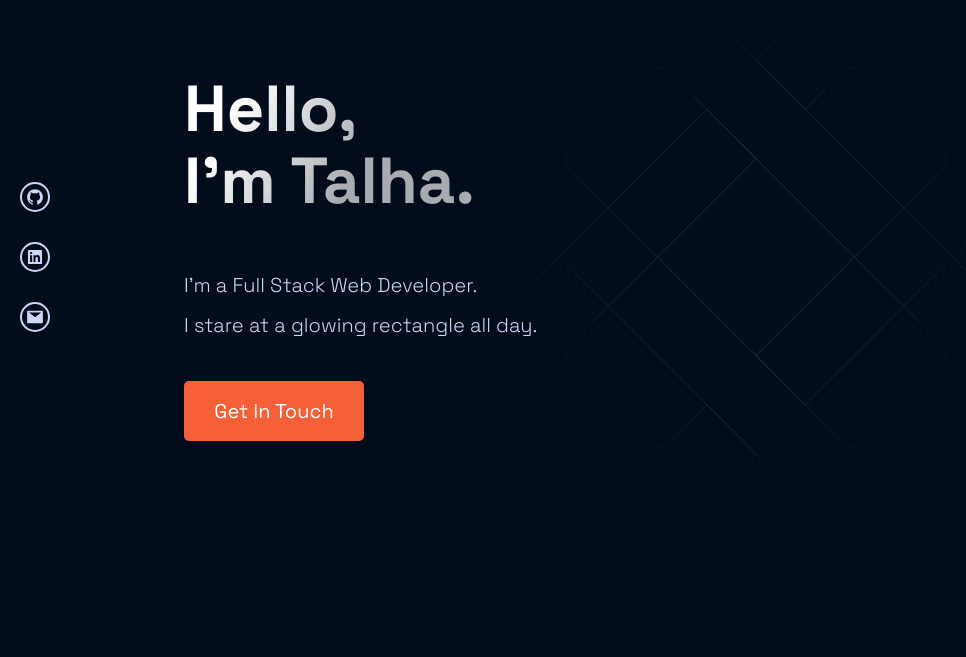
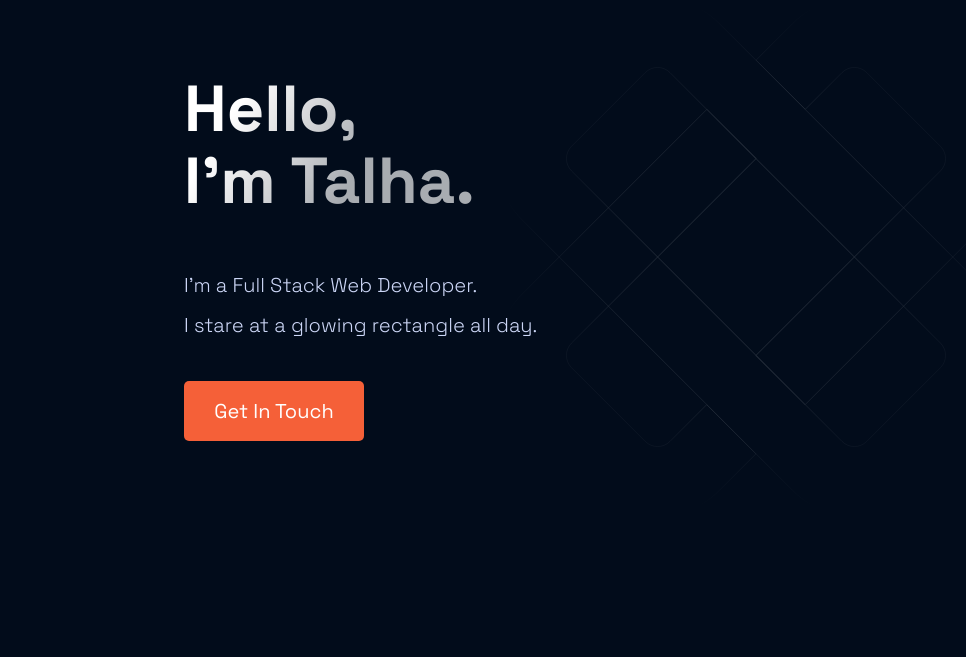
Before and after one commit to tlhysf/portfolio-nextjs, a Next.js app: page / in a window 1280 px wide. Shown: the part 143-800 px from the top of the page, without its empty margins (0-966 px from the left). Built offline with nearby package versions, Linux system fonts and the light colour scheme; no server answers.

Commit message:
added scrollcontext

```diff
--- /dev/null
+++ b/src/Context/ScrollContext.js
@@ -0,0 +1,27 @@
+import React, { createContext, useState, useEffect } from "react";
+
+export const ScrollContext = createContext();
+
+const ScrollContextProvider = (props) => {
+  // state to keep track of how many px scrolled
+  const [scroll, setScroll] = useState({ y: 0, yUpward: true });
+
+  // set up listener on window to update scroll state on scroll
+  useEffect(() => {
+    const handleScroll = () => {
+      setScroll((state) => ({
+        y: window.scrollY,
+        yUpward: state.y > window.scrollY,
+      }));
+    };
+    window.addEventListener("scroll", handleScroll);
+  }, []);
+
+  return (
+    <ScrollContext.Provider value={scroll}>
+      {props.children}
+    </ScrollContext.Provider>
+  );
+};
+
+export default ScrollContextProvider;
--- a/src/components/Common/FABs.js
+++ b/src/components/Common/FABs.js
@@ -1,7 +1,9 @@
-import React from "react";
+import React, { useContext } from "react";
 import styled from "styled-components";
 
 import SocialLinks from "components/Common/SocialLinks";
+
+import { ScrollContext } from "Context/ScrollContext";
 
 const Container = styled.div`
   position: fixed;
@@ -14,11 +16,15 @@ const Container = styled.div`
   flex-direction: column;
   justify-content: space-between;
   align-items: center;
+  transition: ease 0.3s;
+  transform: translateY(${(props) => (props.scroll.y > 350 ? 0 : 100)}%);
 `;
 
-const FABs = (props) => {
+const FABs = () => {
+  const scroll = useContext(ScrollContext);
+
   return (
-    <Container {...props}>
+    <Container scroll={scroll}>
       <div />
       <SocialLinks column hideOnSmall />
       <div />
--- a/src/components/Navigation/Navbar.js
+++ b/src/components/Navigation/Navbar.js
@@ -1,4 +1,5 @@
-import React from "react";
+import React, { useContext } from "react";
+import { ScrollContext } from "Context/ScrollContext";
 
 import { IoIosMenu } from "react-icons/io";
 
@@ -8,9 +9,11 @@ import LogoButton from "./LogoButton";
 import { NavbarWrapper, NavbarContainer, MenuButton } from "./Styles";
 
 const Navbar = (props) => {
+  const scroll = useContext(ScrollContext);
+
   return (
-    <NavbarWrapper {...props}>
-      <NavbarContainer {...props}>
+    <NavbarWrapper {...props} scroll={scroll}>
+      <NavbarContainer {...props} scroll={scroll}>
         <LogoButton />
         <NavLinks />
         <CTA hideOnSmall />
--- a/src/layout/Layout.js
+++ b/src/layout/Layout.js
@@ -8,7 +8,7 @@ import FABs from "components/Common/FABs";
 
 import { Container } from "layout/LayoutStyles";
 
-export const Layout = ({ children, scroll }) => {
+export const Layout = ({ children }) => {
   const [openSidebar, setOpenSidebar] = useState(false);
   const [hash, setHash] = useState(null);
 
@@ -37,7 +37,7 @@ export const Layout = ({ children, scroll }) => {
     <Container>
       <Sidebar {...{ toggleSidebar, openSidebar }} />
       <FABs />
-      <Navbar {...{ toggleSidebar, openSidebar, scroll }} />
+      <Navbar {...{ toggleSidebar, openSidebar }} />
       <main>{children}</main>
       <Footer />
     </Container>
--- a/src/pages/index.js
+++ b/src/pages/index.js
@@ -7,6 +7,8 @@ import Timeline from "components/Timeline/Timeline";
 import Gallery from "components/Common/Gallery";
 import { Layout } from "../layout/Layout";
 
+import ScrollContextProvider from "Context/ScrollContext";
+
 const Home = () => {
   const [galleryState, setGalleryState] = useState({
     title: "",
@@ -14,28 +16,16 @@ const Home = () => {
     open: false,
   });
 
-  // state to keep track of how many px scrolled
-  const [scroll, setScroll] = useState({ y: 0, yUpward: true });
-
-  // set up listener on window to update scroll state on scroll
-  useEffect(() => {
-    const handleScroll = () => {
-      setScroll((state) => ({
-        y: window.scrollY,
-        yUpward: state.y > window.scrollY,
-      }));
-    };
-    window.addEventListener("scroll", handleScroll);
-  }, []);
-
   return (
-    <Layout scroll={scroll}>
+    <ScrollContextProvider>
+      <Layout>
         <Gallery {...{ galleryState, setGalleryState }} />
         <Banner />
         <Skills />
         <Timeline />
         <Projects {...{ setGalleryState }} />
       </Layout>
+    </ScrollContextProvider>
   );
 };
 
```
Lines whose indentation alone changed are shown as unchanged.
